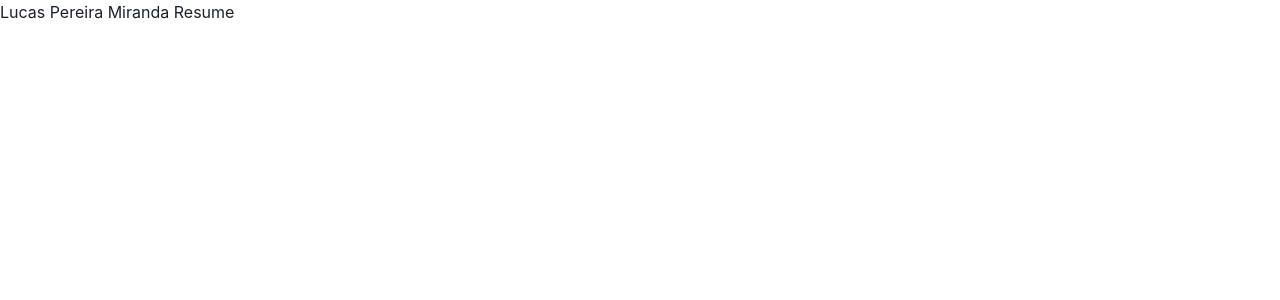
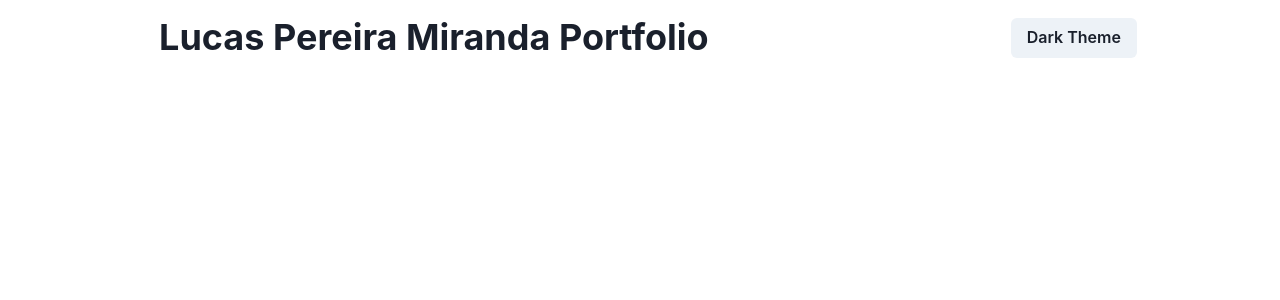
Before and after one commit to LucasPereiraMiranda/lucas-personal-portfolio, a Next.js app: page / in a window 1280 px wide. Shown: the top 300 px of the page. Built offline with nearby package versions, Linux system fonts and the light colour scheme.

Commit message:
feat: add base home with theme

```diff
--- a/src/pages/index.tsx
+++ b/src/pages/index.tsx
@@ -1,9 +1,20 @@
-import Head from 'next/head'
-import Image from 'next/image'
-import { Inter } from 'next/font/google'
+import { Box, Button, Flex, Heading, useColorMode } from '@chakra-ui/react'
 
 export default function Home() {
+  const { colorMode, toggleColorMode } = useColorMode();
+
   return (
-    <h1>Lucas Pereira Miranda Resume</h1>
+    <>
+      <Flex justifyContent='space-around' alignItems='center'>
+        <Box p={4}>
+          <Heading size="xl">Lucas Pereira Miranda Portfolio</Heading>
+        </Box>
+        <Box>
+          <Button onClick={toggleColorMode}>
+            {colorMode === "light" ? "Dark Theme" : "Light Theme"}
+          </Button>
+        </Box>
+      </Flex>
+    </>
   )
 }
```
